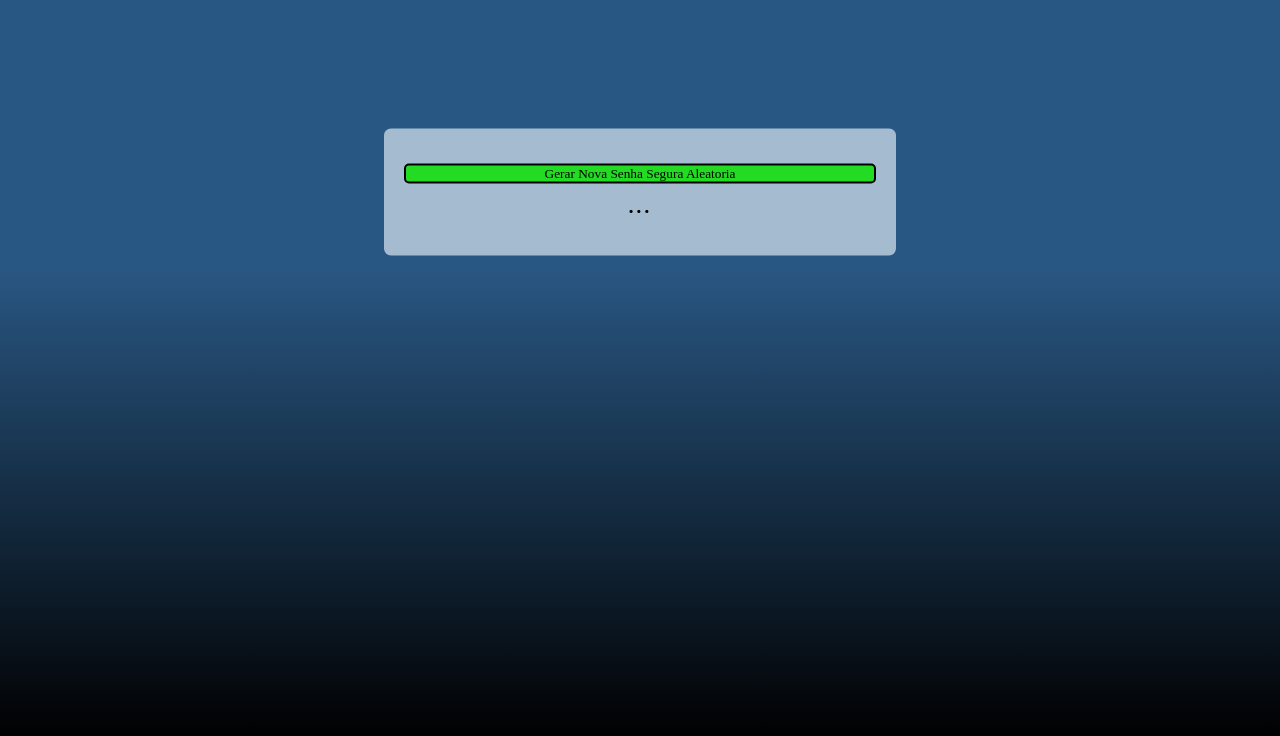
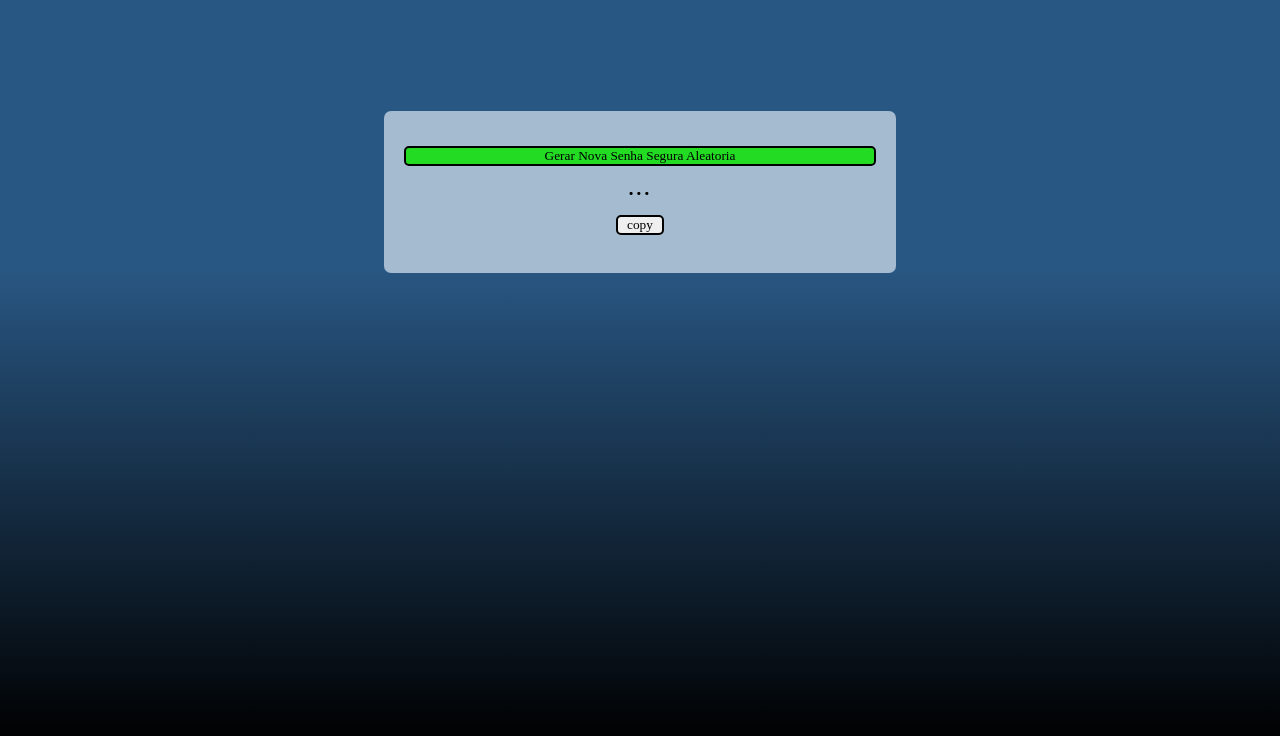
Before and after one commit to Leobacamarte/geradorDeSenhas, a website with bundled scripts: page index.html in a window 1280 px wide. Shown: the part 208-944 px from the top of the page. Built offline with nearby package versions, Linux system fonts and the light colour scheme.

Commit message:
adiciona funcionalidade de copiar a senha

```diff
--- a/index.html
+++ b/index.html
@@ -12,8 +12,9 @@
         <h1>Gerador de Senha Segura</h1>
     </header>
     <div class="container">
-        <button>Gerar Nova  Senha Segura Aleatoria </button>
+        <button class = 'generateBtn'>Gerar Nova  Senha Segura Aleatoria </button>
         <h2>...</h2>
+        <button class="copyBtn">copy</button>
     </div>
     <script src="src/main.js" type="module"></script>
 </body>
--- a/src/main.js
+++ b/src/main.js
@@ -1,9 +1,17 @@
 import { nanoid } from 'nanoid'
 
-const passwordBtn = document.querySelector('button');
+const passwordBtn = document.querySelector('.generateBtn');
 const displayPassword = document.querySelector('h2');
+const copyPassword = document.querySelector('.copyBtn');
 
 passwordBtn.addEventListener('click', () => {
   const randomPassword = nanoid();
   displayPassword.innerHTML = randomPassword;
 });
+
+copyPassword.addEventListener('click', () => {
+  const password = displayPassword.innerHTML;
+  navigator.clipboard.writeText(password);
+  alert('A senha foi copiada');
+  displayPassword.innerHTML = '...';
+});
--- a/style.css
+++ b/style.css
@@ -28,9 +28,12 @@ header{
     top: 50%;
     left: 50%;
     border-radius: 7px;
+    display: flex;
+    flex-direction: column;
+    align-items: center;
 }
 
-button{
+.generateBtn{
     width: 100%;
     display: grid;
     grid-template-columns: 9fr 3fr;
@@ -43,11 +46,27 @@ button{
     background-color: rgb(34, 219, 34);
 }
 
-button:hover{
+.generateBtn:hover{
     background-color: rgb(24, 243, 24);
     color: white;
     cursor: pointer;
     height: 29px;
+}
+
+.copyBtn{
+    width: 10%;
+    display: flex;
+    justify-content: center;
+    align-items: center;
+    border: 2px solid;
+    border-radius: 5px;
+    margin-top: 15px;
+}
+
+.copyBtn:hover{
+    cursor: pointer;
+    height: 29px;
+    width: 70px;
 }
 
 h2 {
```
